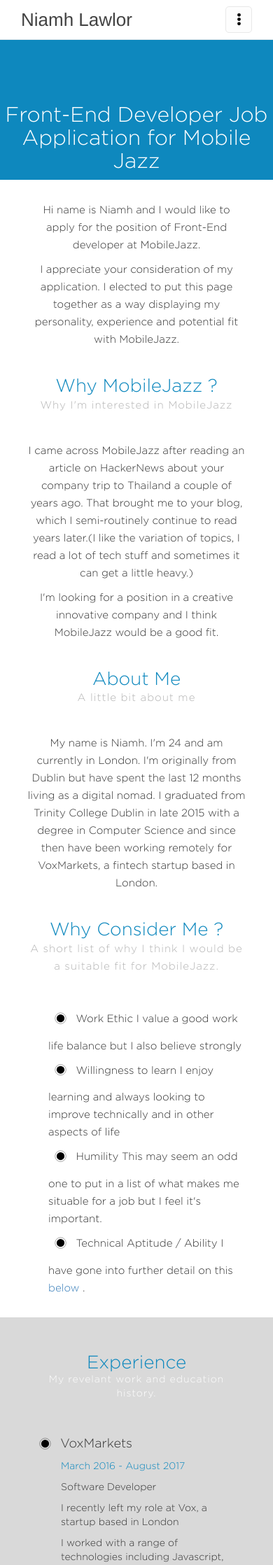
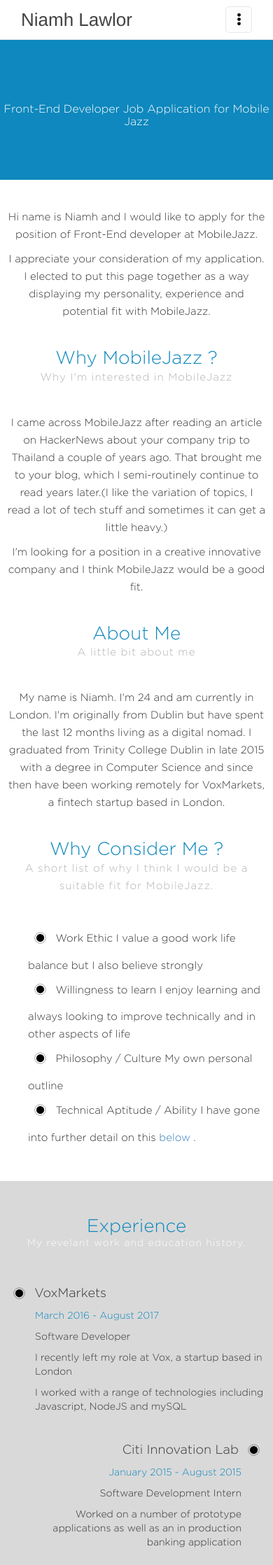
Before and after one commit to nileahtobhair/nileahtobhair.github.io, a Jekyll site: the page built from mobilejazz.md, in a window 390 px wide. Shown: the top 2237 px of the page at 70% size. Built offline with Jekyll 4.4.1, drawn with Linux system fonts in a browser that asks for light colours; some of the changed text lies outside the part shown.

Commit message:
mobile styling application

```diff
--- a/_sass/partials/_jazz.scss
+++ b/_sass/partials/_jazz.scss
@@ -17,13 +17,20 @@
         margin-top:0px;
         text-align:center;
         padding:90px 0;
+        @include max-width(599px){
+            font-size:16px;
+        }
     }
     .external-links{
         width:50px;
-        margin-right:20px;
+        margin-left:20px;
     }
     .application-layout-content{
         width:80%;
+        @include max-width(599px){
+            width:100%;
+        }
+        padding:10px;
         display:block;
         margin:30px auto;
         font-size:15px;
@@ -61,6 +68,9 @@
        .experience-content{
             width:80%;
             margin:0 auto;
+            @include max-width(599px){
+                width:100%;
+            }
        }
        .entry{
         margin-bottom:30px;
--- a/mobilejazz.md
+++ b/mobilejazz.md
@@ -30,8 +30,8 @@
 		 	</li>
 			<li>
 				<img class='bullet' src='../assets/bullet_point.svg' alt="bullet for list">
-				<span class='main-list-item'>Humility </span>
-				<span>This may seem an odd one to put in a list of what makes me situable for a job but I feel it's important.</span>
+				<span class='main-list-item'>Philosophy / Culture </span>
+				<span>My own personal outline   </span>
 			</li>
 			<li>
 				<img class='bullet' src='../assets/bullet_point.svg' alt="bullet for list">
@@ -86,8 +86,8 @@
 		<p class=''>My dynamic C.V is available  <a href='{{site.baseUrl}}/CV'>on this site.</a> (A lot of the content in this has been produced above).</p>
 		<p class=''>I also have a more traditional PDF CV <a href='{{site.baseUrl}}/cv-august.pdf'>here</a></p>
 		<p><a target="_blank" href='{{site.baseUrl}}/projects'>Information on some of my personal projects</a></p>
-		<a target="_blank" href='https://twitter.com/nileahtobhair'><img class='external-links' src='/pics/twitter2.svg' alt='link to twitter acc'/></a>
-		<a target="_blank" href='https://twitter.com/nileahtobhair'><img class='external-links' src='/pics/github.svg' alt='link to github acc'/></a>
+		<p> Because you can never have too many links ....<a target="_blank" href='https://twitter.com/nileahtobhair'><img class='external-links' src='/pics/twitter2.svg' alt='link to twitter acc'/></a>
+		<a target="_blank" href='https://twitter.com/nileahtobhair'><img class='external-links' src='/pics/github.svg' alt='link to github acc'/></a></p>
 	</div>
 
 	<!--<h3 class='sub-jazz-heading'>Why MobileJazz ?</h3>
```
